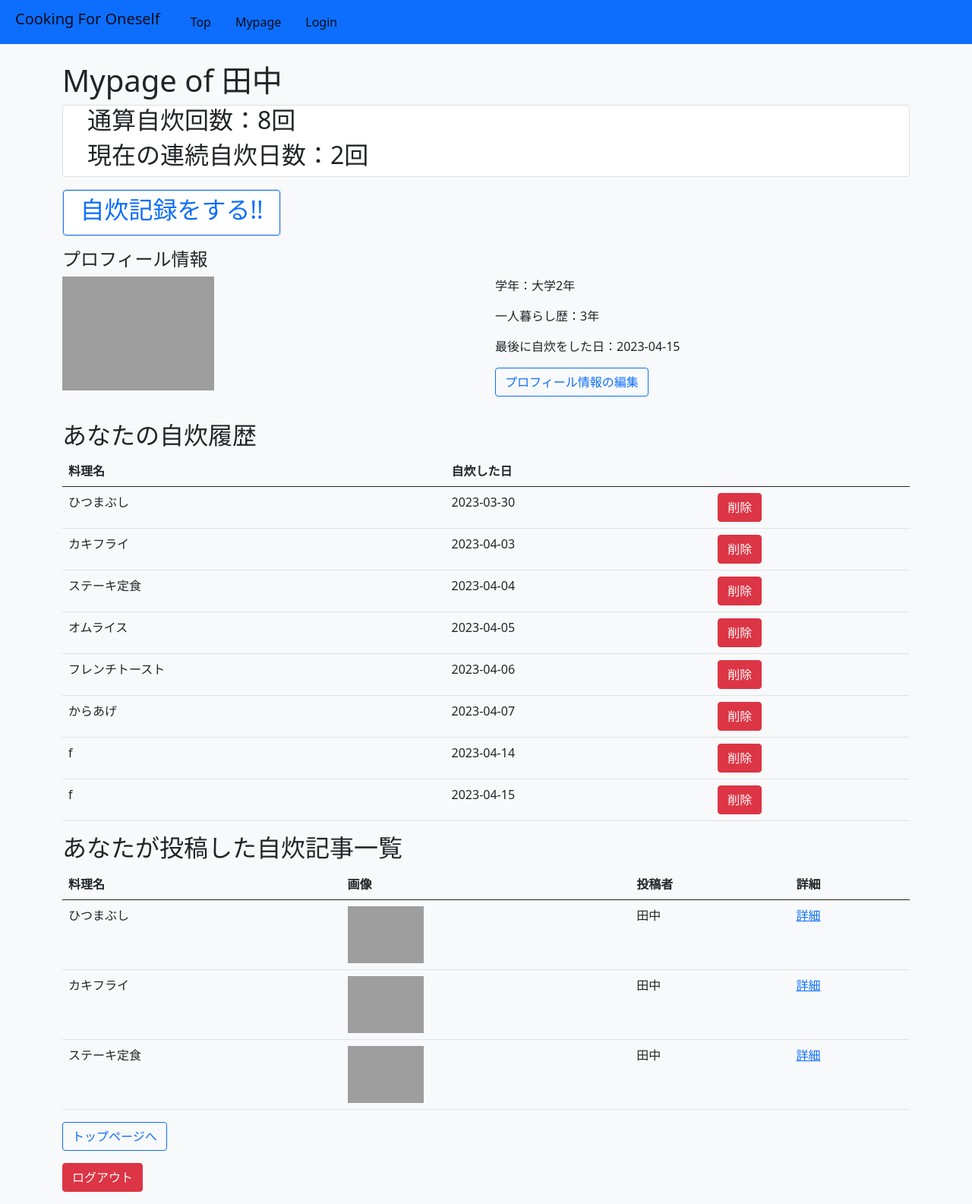
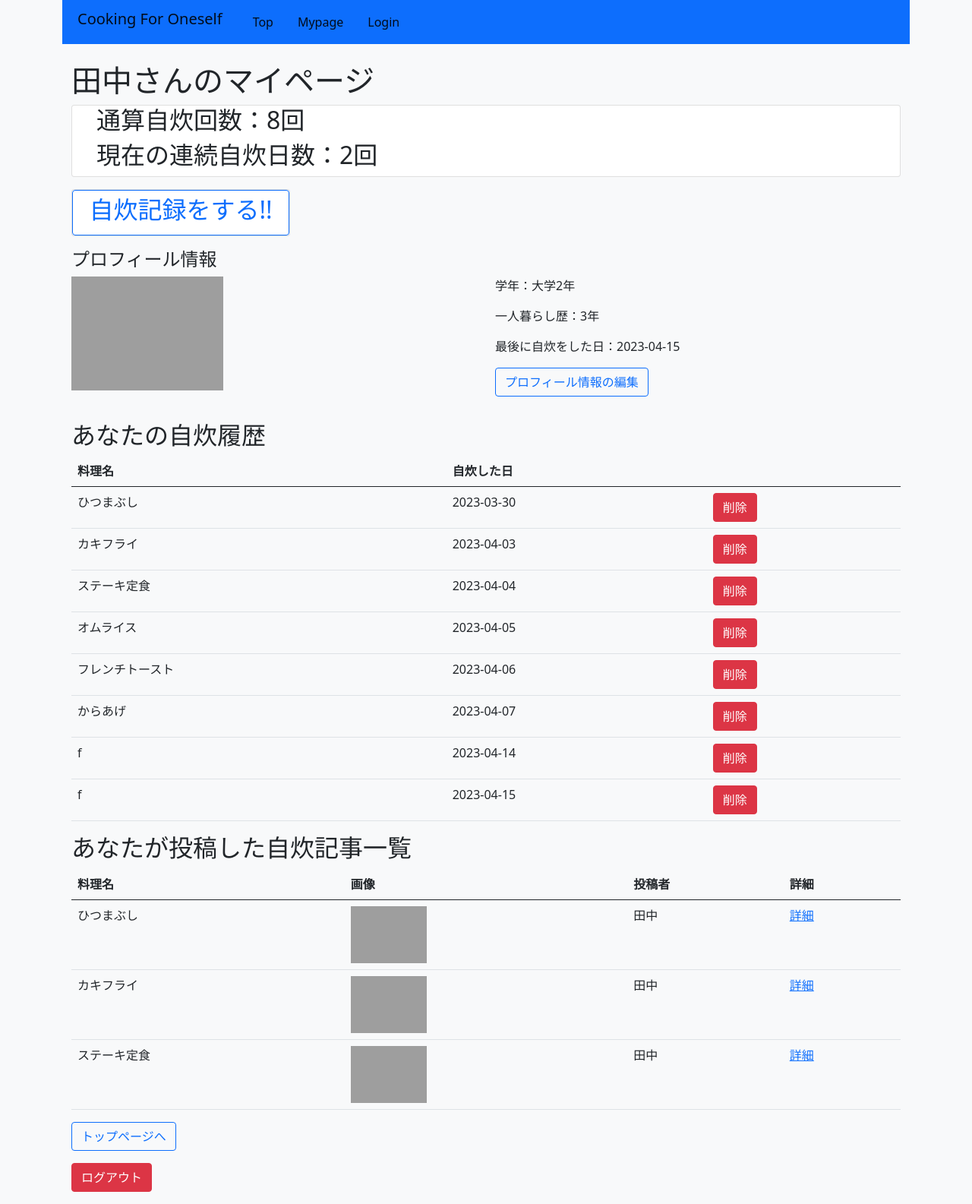
Before and after one commit to tnkkzsr/zisui, a Django app: page /mypage/ in a window 1280 px wide. Shown: the whole page at 76% size. Run offline with Django 4.2, Linux system fonts and the light colour scheme; a user stored in the database is signed in; data comes from the database, SQL or seed files in the repository; both versions use the stored data as it was after the commit; some libraries are stand-ins or nearby versions; grey boxes are pictures that could not be loaded.

Commit message:
4/15 firstdeploy

```diff
--- a/login/views.py
+++ b/login/views.py
@@ -166,35 +166,46 @@ class UserDetailView(View):
         user_detail.zisui_count = len(post_record)
 
         #連続自炊日数処理
+        if len(post_record)>0:
+
+            #最後に自炊した日の取り出し
+            recent_created_at = ZisuiPost.objects.values("created").filter(author__username = user_detail.username).order_by("created").last()
+            user_detail.recent_created_at = recent_created_at["created"]
+            print("最後に自炊した日",user_detail.recent_created_at)
+
         if len(post_record)>1:
-            now = datetime.date.today()
-            print(now)
-            today =now.day-1
+            #連続自炊日数処理
+            today = datetime.date.today()
+
+
             print(today)
 
-            td = today - recent_created_at['created'].day #現在の時間と最後に自炊した日の差分
+            td = today- recent_created_at['created'] #現在の時間と最後に自炊した日の差分
+            td = td.days
             print("現在と最後に自炊した日の差分",td)
 
             new_post_date = post_record[0].created#最後に自炊記録を記録した日
-
             if td >=2:
                 user_detail.consecutive_zisui_count =0
-            elif new_post_date.day - post_record[1].created.day >1:
-                print(new_post_date.day - post_record[1].created.day)
-                user_detail.consecutive_zisui_count =0
+
             else:
                 count = 0
                 consecutive_zisui_count =0
                 for post in post_record:
                     print("取り出した投稿",post,post.created)
                     if count !=0:
-                        td_post = new_post_date.day - post.created.day
+                        td_post = new_post_date - post.created
+                        td_post = td_post.days
                         print("時差",td_post)
                         if td_post ==1:
                             consecutive_zisui_count  +=1
                             print("連続自炊日数追加")
-                    elif count == 0:
-                        print("比較なし")
+                        elif td_post >=2:
+                            print("連続にならないから終了")
+                            break
+
+                        elif count == 0:
+                            print("比較なし")
 
                     new_post_date = post.created
                     print(str(count)+"番目の最後の記録日:",new_post_date)
@@ -206,6 +217,8 @@ class UserDetailView(View):
                     consecutive_zisui_count +=1
 
                 user_detail.consecutive_zisui_count = consecutive_zisui_count
+        else:
+            print("投稿がありません")
 
         context = {
            "user_detail":user_detail,
--- a/templates/base.html
+++ b/templates/base.html
@@ -6,7 +6,7 @@
     <link href="https://cdn.jsdelivr.net/npm/bootstrap@5.0.2/dist/css/bootstrap.min.css" rel="stylesheet" integrity="sha384-EVSTQN3/azprG1Anm3QDgpJLIm9Nao0Yz1ztcQTwFspd3yD65VohhpuuCOmLASjC" crossorigin="anonymous">
   </head>
     <body class="bg-light text-dark">
-
+          <div class="container">
             <nav class="navbar navbar-light navbar-expand-md navbar-light  bg-primary">
                   <a class="navbar-brand h1" href="{% url 'index' %}">
                     　Cooking For Oneself
@@ -28,7 +28,9 @@
 
                       </ul>
                   </div>
+
             </nav>
+
 
             <script src="https://code.jquery.com/jquery-3.3.1.slim.min.js" integrity="sha384-q8i/X+965DzO0rT7abK41JStQIAqVgRVzpbzo5smXKp4YfRvH+8abtTE1Pi6jizo" crossorigin="anonymous"></script>
             <script src="https://cdnjs.cloudflare.com/ajax/libs/popper.js/1.14.7/umd/popper.min.js" integrity="sha384-UO2eT0CpHqdSJQ6hJty5KVphtPhzWj9WO1clHTMGa3JDZwrnQq4sF86dIHNDz0W1" crossorigin="anonymous"></script>
@@ -41,5 +43,6 @@
                   <p>※コンテンツがありません。</p>
                   {% endblock %}
                   </div>
+          </div>
     </body>
 </html>
--- a/templates/login/mypage.html
+++ b/templates/login/mypage.html
@@ -1,7 +1,7 @@
 {% extends "base.html" %}
 
 {% block main %}
-        <h1>Mypage of {{logined_user.username}}</h1>
+        <h1>{{logined_user.username}}さんのマイページ</h1>
 
                 <div class="card bg-white ">
                         <h2>　通算自炊回数：{{logined_user.zisui_count}}回</h2>
```
Also changed, not shown: db.sqlite3. Lines whose indentation alone changed are shown as unchanged.
